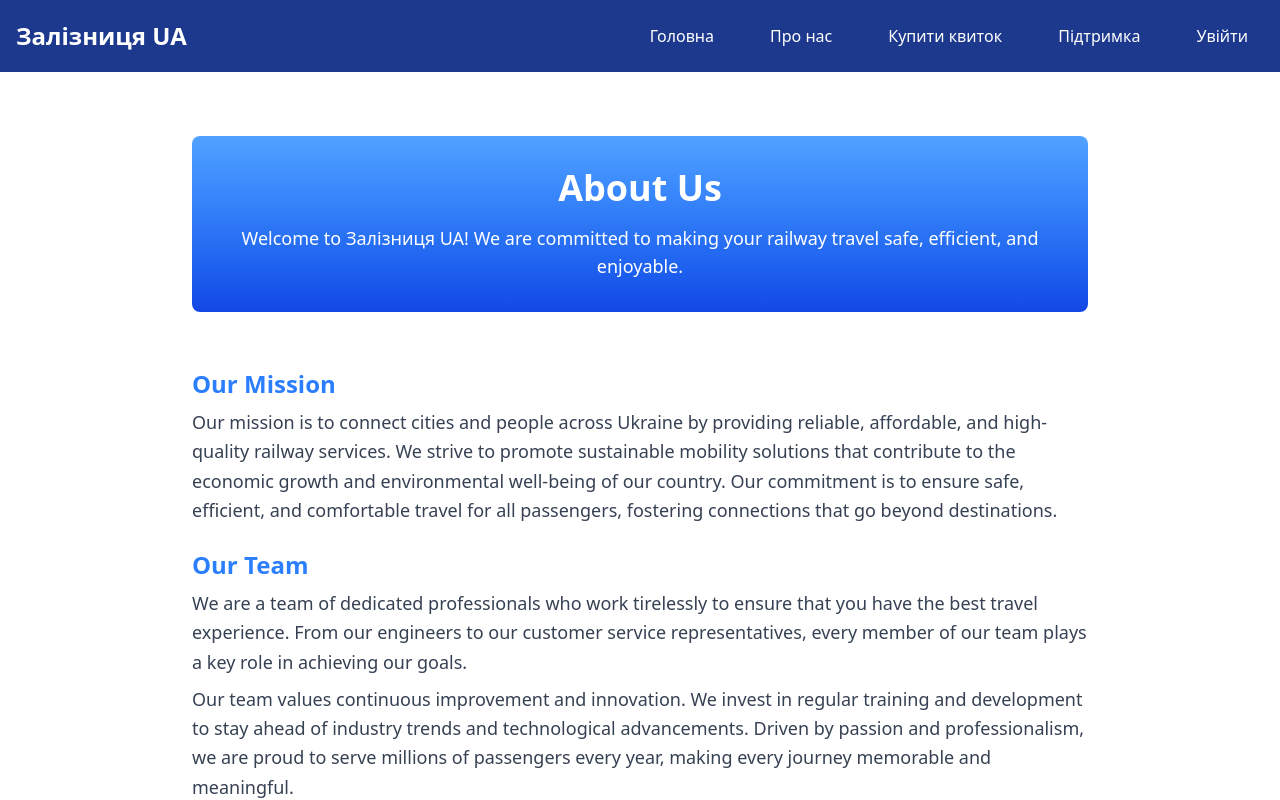
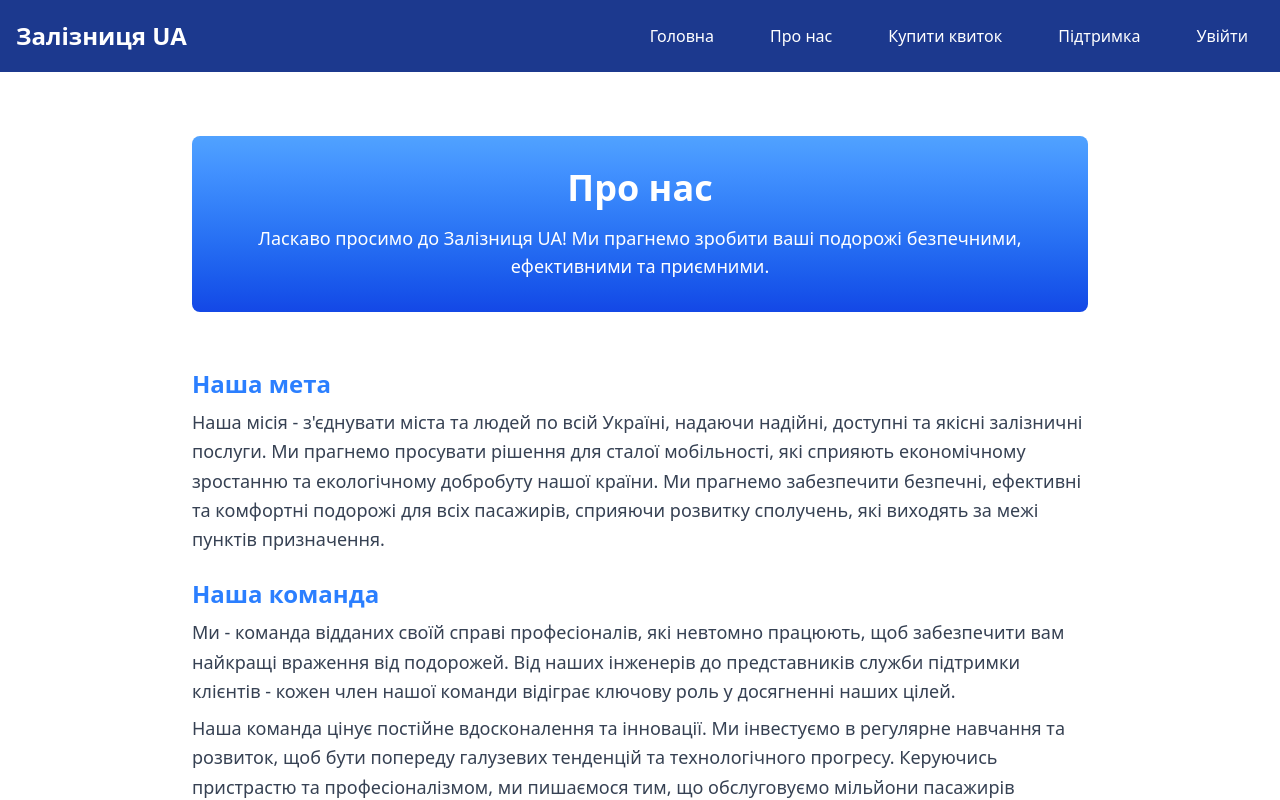
Before and after one commit to ZahariyBoris/Praktyka-3-kurs, a Vue app in the folder zaliznytsiaUA/: page /about in a window 1280 px wide. Shown: the top 800 px of the page. Built offline with nearby package versions, Linux system fonts and the light colour scheme.

Commit message:
chore: do some translation work

```diff
--- a/zaliznytsiaUA/src/components/AboutUs.vue
+++ b/zaliznytsiaUA/src/components/AboutUs.vue
@@ -2,31 +2,31 @@
 
   <div class="flex flex-col items-center p-8 space-y-8">
     <section class="text-center bg-gradient-to-b from-blue-400 to-blue-700 text-white p-8 rounded-lg w-full max-w-4xl">
-      <h1 class="text-4xl font-bold">About Us</h1>
-      <p class="text-lg mt-4">Welcome to Залізниця UA! We are committed to making your railway travel safe, efficient, and enjoyable.</p>
+      <h1 class="text-4xl font-bold">Про нас</h1>
+      <p class="text-lg mt-4">Ласкаво просимо до Залізниця UA! Ми прагнемо зробити ваші подорожі безпечними, ефективними та приємними.</p>
     </section>
 
     <section class="max-w-4xl text-gray-700">
-      <h2 class="text-2xl font-semibold text-blue-500 mt-6">Our Mission</h2>
+      <h2 class="text-2xl font-semibold text-blue-500 mt-6">Наша мета</h2>
       <p class="mt-2 text-lg leading-relaxed">
-        Our mission is to connect cities and people across Ukraine by providing reliable, affordable, and high-quality railway services.
-        We strive to promote sustainable mobility solutions that contribute to the economic growth and environmental well-being of our country.
-        Our commitment is to ensure safe, efficient, and comfortable travel for all passengers, fostering connections that go beyond destinations.
+        Наша місія - з'єднувати міста та людей по всій Україні, надаючи надійні, доступні та якісні залізничні послуги.
+        Ми прагнемо просувати рішення для сталої мобільності, які сприяють економічному зростанню та екологічному добробуту нашої країни.
+        Ми прагнемо забезпечити безпечні, ефективні та комфортні подорожі для всіх пасажирів, сприяючи розвитку сполучень, які виходять за межі пунктів призначення.
       </p>
 
-      <h2 class="text-2xl font-semibold text-blue-500 mt-6">Our Team</h2>
+      <h2 class="text-2xl font-semibold text-blue-500 mt-6">Наша команда</h2>
       <p class="mt-2 text-lg leading-relaxed">
-        We are a team of dedicated professionals who work tirelessly to ensure that you have the best travel experience.
-        From our engineers to our customer service representatives, every member of our team plays a key role in achieving our goals.
+        Ми - команда відданих своїй справі професіоналів, які невтомно працюють, щоб забезпечити вам найкращі враження від подорожей.
+        Від наших інженерів до представників служби підтримки клієнтів - кожен член нашої команди відіграє ключову роль у досягненні наших цілей.
       </p>
       <p class="mt-2 text-lg leading-relaxed">
-        Our team values continuous improvement and innovation. We invest in regular training and development to stay ahead of industry trends
-        and technological advancements. Driven by passion and professionalism, we are proud to serve millions of passengers every year,
-        making every journey memorable and meaningful.
+        Наша команда цінує постійне вдосконалення та інновації. Ми інвестуємо в регулярне навчання та розвиток, щоб бути попереду галузевих тенденцій
+        та технологічного прогресу. Керуючись пристрастю та професіоналізмом, ми пишаємося тим, що обслуговуємо мільйони пасажирів щороку,
+        роблячи кожну подорож незабутньою та змістовною.
       </p>
     </section>
 
-    <router-link to="/support" class="bg-blue-500 text-white py-3 px-6 rounded-lg transition-transform transform hover:bg-blue-600 hover:scale-105">Contact Us</router-link>
+    <router-link to="/support" class="bg-blue-500 text-white py-3 px-6 rounded-lg transition-transform transform hover:bg-blue-600 hover:scale-105">Напишіть нам!</router-link>
   </div>
 
 </template>
--- a/zaliznytsiaUA/src/components/MainPage.vue
+++ b/zaliznytsiaUA/src/components/MainPage.vue
@@ -3,7 +3,7 @@
   <div class="flex flex-col items-center justify-center min-h-[80vh] bg-gradient-to-b from-blue-400 to-blue-700 text-white text-center p-8 space-y-4">
     <h1 class="text-4xl font-bold" id="hero-heading">Створюємо майбутнє разом</h1>
     <p class="text-lg max-w-xl">Дізнайтеся більше про наші послуги та пропозиції вже сьогодні.</p>
-    <router-link to="/ticket" class="bg-white text-gray-800 py-3 px-6 rounded-lg transition-transform transform hover:bg-gray-300 hover:scale-105">Buy Tickets</router-link>
+    <router-link to="/ticket" class="bg-white text-gray-800 py-3 px-6 rounded-lg transition-transform transform hover:bg-gray-300 hover:scale-105">Купити квиток</router-link>
   </div>
 
 </template>
--- a/zaliznytsiaUA/src/components/TechSupport.vue
+++ b/zaliznytsiaUA/src/components/TechSupport.vue
@@ -1,25 +1,25 @@
 <template>
 
   <div class="flex flex-col items-center p-8 space-y-8">
-    <h1 class="text-3xl font-bold text-center text-gray-800">Contact Us:</h1>
+    <h1 class="text-3xl font-bold text-center text-gray-800">Підтримка</h1>
 
     <form ref="form" @submit.prevent="sendEmail" class="w-full max-w-md bg-white p-6 rounded-lg shadow-lg space-y-4">
-      <label class="block font-semibold text-gray-700">Name</label>
+      <label class="block font-semibold text-gray-700">Ім'я</label>
       <input type="text" name="user_name" required class="w-full p-2 border border-gray-300 rounded focus:ring-2 focus:ring-blue-400">
 
       <label class="block font-semibold text-gray-700">Email</label>
       <input type="email" name="user_email" required class="w-full p-2 border border-gray-300 rounded focus:ring-2 focus:ring-blue-400">
 
-      <label class="block font-semibold text-gray-700">Message</label>
+      <label class="block font-semibold text-gray-700">Ваше повідомлення</label>
       <textarea name="message" required class="w-full p-2 border border-gray-300 rounded resize-none focus:ring-2 focus:ring-blue-400"></textarea>
 
-      <input type="submit" value="Send" class="w-full bg-blue-500 text-white py-2 rounded hover:bg-blue-600 cursor-pointer transition duration-300">
+      <input type="submit" value="Надіслати" class="w-full bg-blue-500 text-white py-2 rounded hover:bg-blue-600 cursor-pointer transition duration-300">
     </form>
 
     <div v-if="showModal" class="fixed inset-0 flex items-center justify-center bg-black bg-opacity-50" @click="closeModal">
       <div class="bg-white p-6 rounded-lg shadow-lg text-center" @click.stop>
-        <p class="text-lg font-semibold text-gray-800">Message sent successfully!</p>
-        <button @click="closeModal" class="mt-4 bg-blue-500 text-white py-2 px-4 rounded hover:bg-blue-600 transition duration-300">Close</button>
+        <p class="text-lg font-semibold text-gray-800">Повідомлення надіслано!</p>
+        <button @click="closeModal" class="mt-4 bg-blue-500 text-white py-2 px-4 rounded hover:bg-blue-600 transition duration-300">Закрити</button>
       </div>
     </div>
   </div>
```
